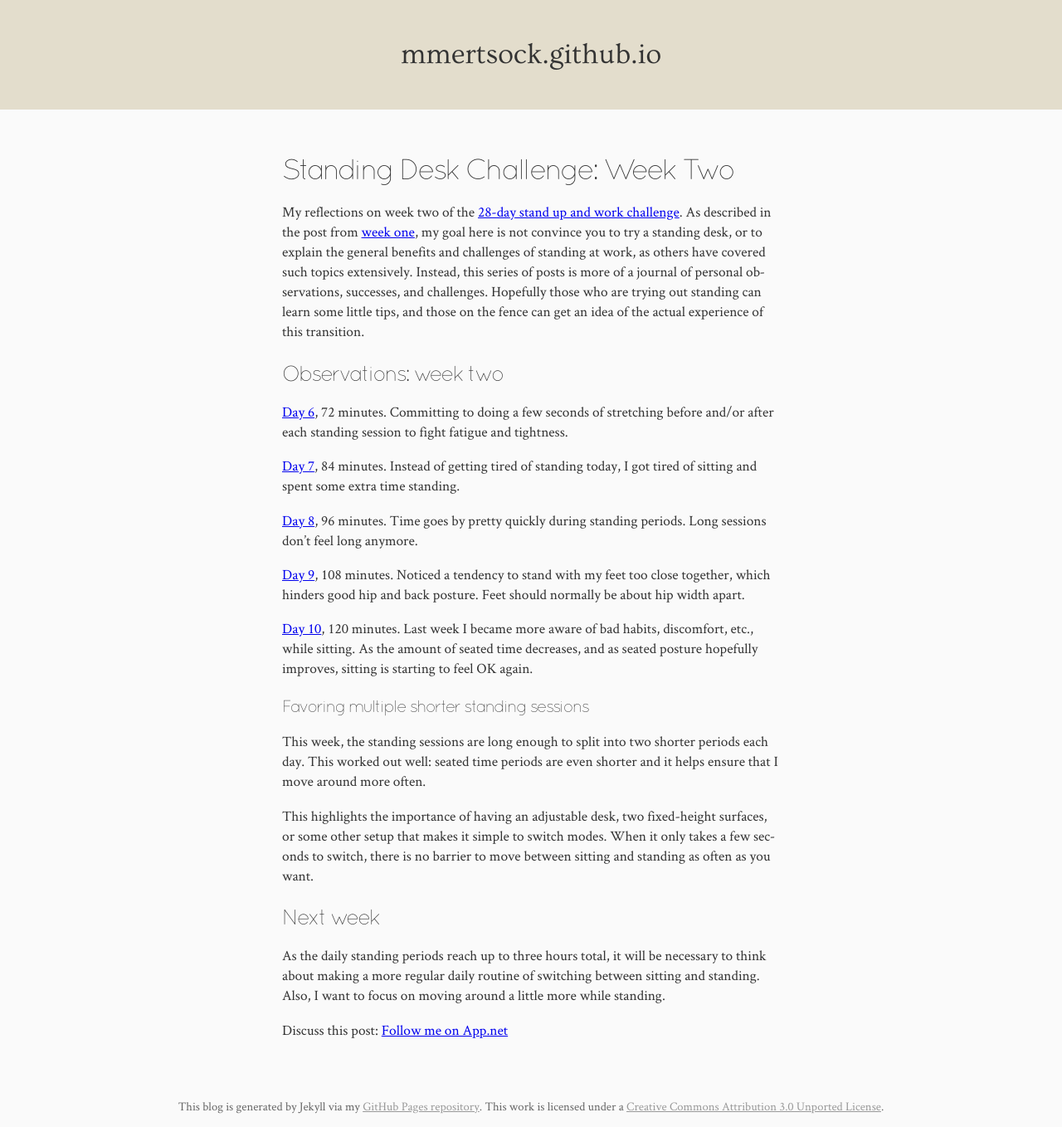
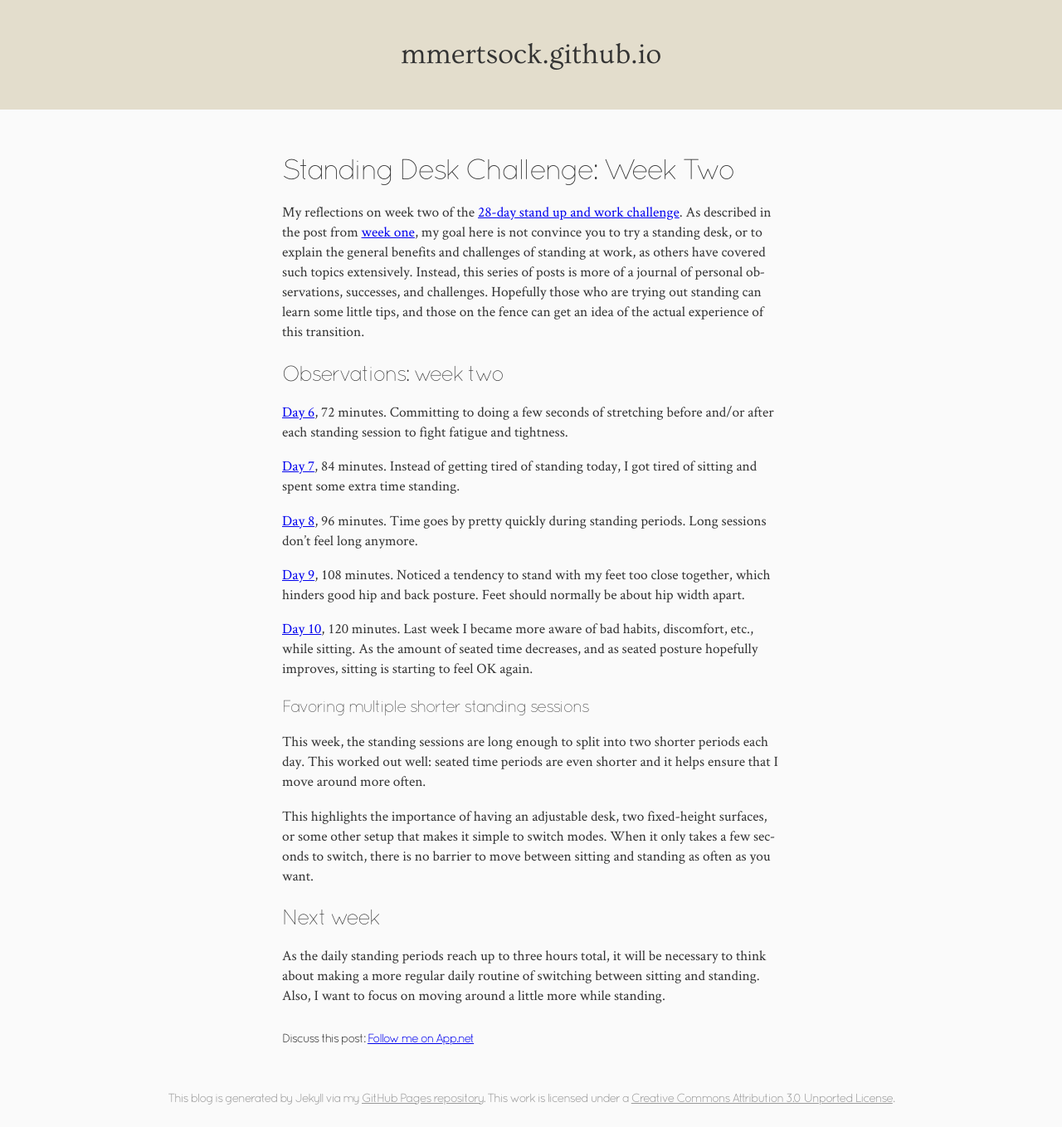
Before and after one commit to mmertsock/mmertsock.github.io, a Jekyll site: the page built from _posts/2014-01-14-standing-desk-week-2.md, in a window 1280 px wide. Shown: the whole page at 83% size. Built offline with Jekyll 4.4.1, drawn with Linux system fonts in a browser that asks for light colours.

Commit message:
Improve fonts for App.net link and footer

```diff
--- a/_layouts/post.html
+++ b/_layouts/post.html
@@ -8,10 +8,10 @@ layout: default
 
     {{ content }}
 
-    <p class="discuss">
+</article>
+
+<div class="discuss">
     Discuss this post:
     <a href='https://alpha.app.net/mmprog' class='adn-button' target='_blank' data-type='follow' data-width='295' data-height='20' data-user-id='@mmprog' data-show-username='1' rel='me'>Follow me on App.net</a>
 <script>(function(d,s,id){var js,fjs=d.getElementsByTagName(s)[0];if(!d.getElementById(id)){js=d.createElement(s);js.id=id;js.src='//d2zh9g63fcvyrq.cloudfront.net/adn.js';fjs.parentNode.insertBefore(js,fjs);}}(document, 'script', 'adn-button-js'));</script>
-    </p>
-
-</article>
+</div>
--- a/css/main.css
+++ b/css/main.css
@@ -6,12 +6,20 @@
 @font-face {
     font-family: "Quicksand";
     font-style: normal;
+    src: url(../assets/Quicksand-Regular.otf);
+}
+
+@font-face {
+    font-family: "Quicksand";
+    font-style: normal;
+    font-weight: 300;
     src: url(../assets/Quicksand-Light.otf);
 }
 
 @font-face {
     font-family: "Quicksand";
     font-style: italic;
+    font-weight: 300;
     src: url(../assets/Quicksand-LightItalic.otf);
 }
 
@@ -143,14 +151,17 @@ main {
 footer {
     margin: 1.5em 0 0.5em 0;
     text-align: center;
-    color: #666;
+    color: #999;
 }
 
 footer p {
+    font-family: "Quicksand", "HelveticaNeue-Light", "Helvetica", sans-serif;
+    font-weight: 400;
     font-size: 11pt;
     line-height: 16pt;
     -webkit-hyphens: none;
     hyphens: none;
+    letter-spacing: -1pt;
 }
 
 footer a {
@@ -188,7 +199,16 @@ blockquote cite:before {
     margin-top: 2em;
 }
 
+.discuss {
+    margin-top: 2em;
+    font-family: "Quicksand", "HelveticaNeue-Light", "Helvetica", sans-serif;
+    font-weight: 400;
+    font-size: 11pt;
+    letter-spacing: -1pt;
+}
+
 .discuss iframe {
     display: inline-block;
     margin-bottom: -5px;
+    margin-left: 0.25em;
 }
```
Also changed, not shown: assets/Quicksand-Regular.otf (added).
